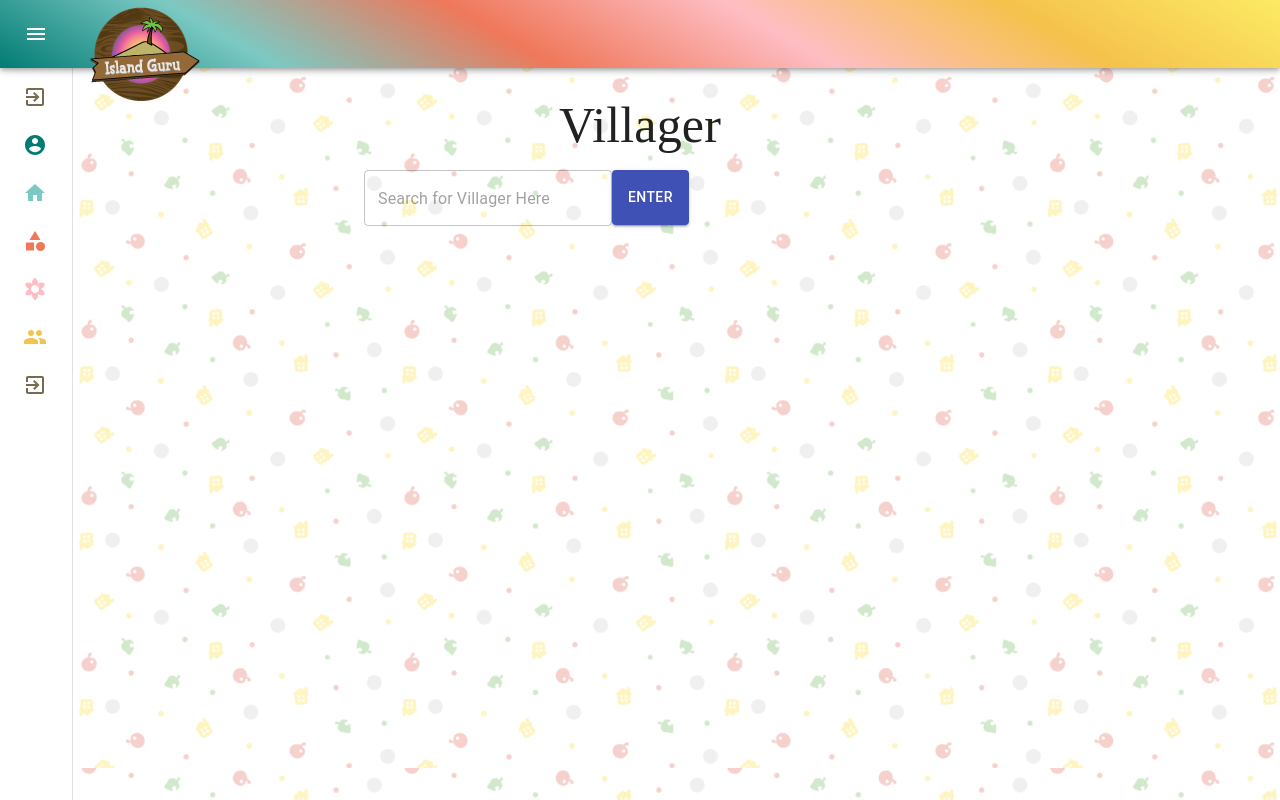
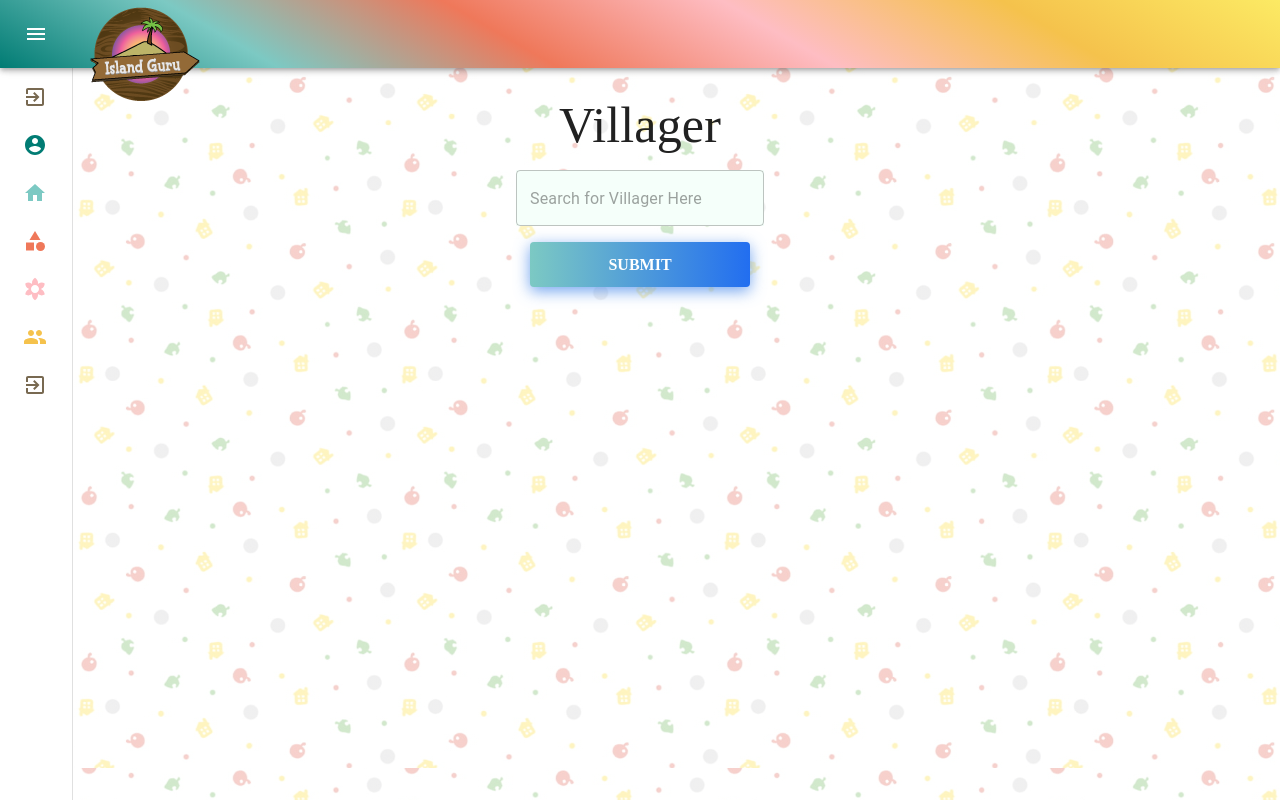
Before and after one commit to gregstead/island_assistant, a React (Create React App) app in the folder client/: page /Villagers in a window 1280 px wide. Built offline with nearby package versions, Linux system fonts and the light colour scheme.

Commit message:
added mintcream background to input fields

```diff
--- a/client/src/components/Search/SearchVillager.jsx
+++ b/client/src/components/Search/SearchVillager.jsx
@@ -1,5 +1,6 @@
 import React from "react";
-import { Box, Button, Container, makeStyles, TextField } from "@material-ui/core";
+import { Box, Container, makeStyles, TextField } from "@material-ui/core";
+import BtnStyle from "../Button/Button";
 
 const useStyles = makeStyles((theme) => ({
   root: { display: "flex", flexWrap: "wrap" },
@@ -11,25 +12,25 @@ export default function SearchVillager(props) {
 
   return (
     //  <div className={classes.root}>
-      <Container maxWidth="sm" style={{ alignItems: "center" }}>
+      <Container maxWidth="sm" style={{ display: 'flex', flexDirection: 'column', justifyContent: 'center' }}>
         <Box style={{ fontFamily: "FinkHeavy", fontSize: "50px", height: "50px", marginBottom: "30px", marginTop: "90px", textAlign: "center" }}>Villager</Box>
 
-        <TextField style={{ alignItems: "center" }}
-          onChange={props.handleInputChange}
-          value={props.search}
-          placeholder="Search for Villager Here"
+        <TextField
           helperText=""
           InputLabelProps={{ shrink: true }}
+          onChange={props.handleInputChange}
+          placeholder="Search for Villager Here"
+          value={props.search}
           variant="outlined"
-          style={{ justifyContent: "center" }}
+          style={{ backgroundColor: "mintcream", justifyContent: "center", margin: "auto" }}
         />
 
-        <Button
+        <BtnStyle
           onClick={props.handleClick}
           variant="contained"
-          color="Primary"
-          style={{ height: "55px" }}>Enter
-        </Button>
+        >
+          Enter
+        </BtnStyle>
 
       </Container>
     //  </div>
```
Also changed, not shown: 1 other file (tests, documents, lock files or other folders).
